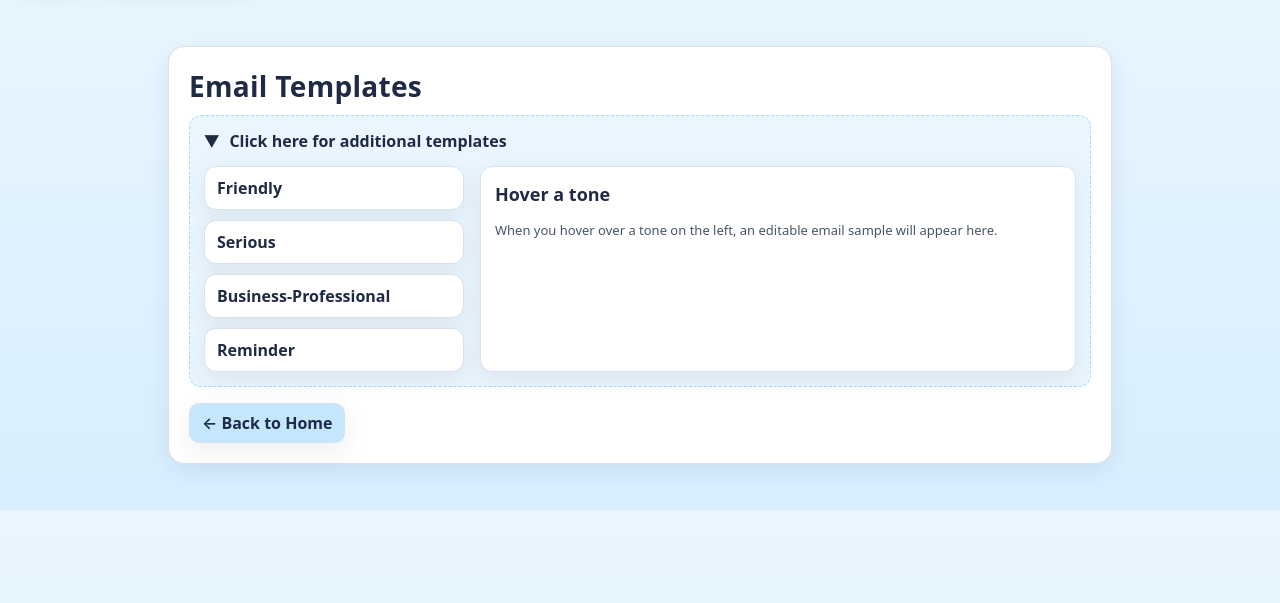
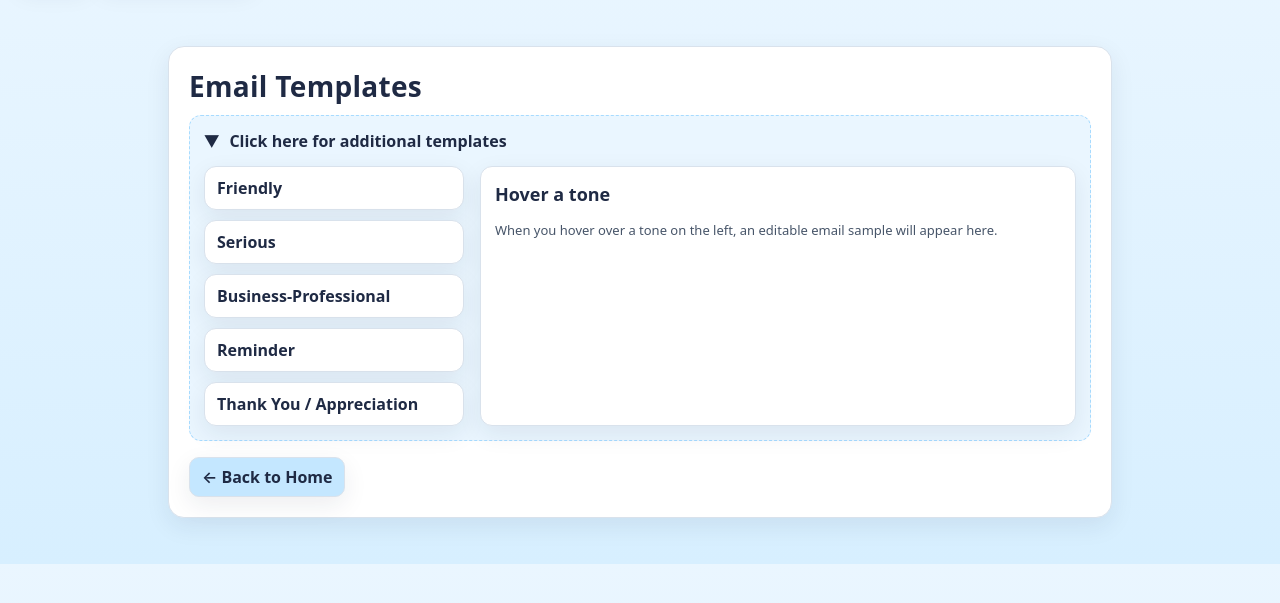
Before and after one commit to CS222-UIUC/fa25-fa25-team019-CM3, a Flask app: page /email-templates in a window 1280 px wide, after a click that opens the changed part. Shown: the part 67-670 px from the top of the page. Run offline with Flask 3, Linux system fonts and the light colour scheme.

Commit message:
Added thank u template

```diff
--- a/backend/templates/email_templates.html
+++ b/backend/templates/email_templates.html
@@ -231,6 +231,7 @@
             <div class="tone" data-tone="serious">Serious</div>
             <div class="tone" data-tone="business">Business-Professional</div>
             <div class="tone" data-tone="reminder">Reminder</div>
+            <div class="tone" data-tone="thankyou">Thank You / Appreciation</div>
           </div>
 
           <div class="preview" id="preview">
@@ -294,7 +295,16 @@ Just a quick reminder about
 If you need any help or want to reschedule, please let me know.<br><br>
 Best,<br>
 <span contenteditable="true">[Your Name]</span>`
-      }
+      },
+      thankyou: {
+  title: "Thank You / Appreciation Email",
+  body: `Hi <span contenteditable="true">[Name]</span>,<br><br>
+I just wanted to take a moment to thank you for <span contenteditable="true">[specific help, contribution, or collaboration]</span>.<br><br>
+Your support and effort really made a difference in <span contenteditable="true">[project/event name]</span>, and I appreciate the time you took to help out.<br><br>
+Looking forward to working together again soon!<br><br>
+Best,<br>
+<span contenteditable="true">[Your Name]</span>`
+}
     };
 
     const preview = document.getElementById("preview");
```
